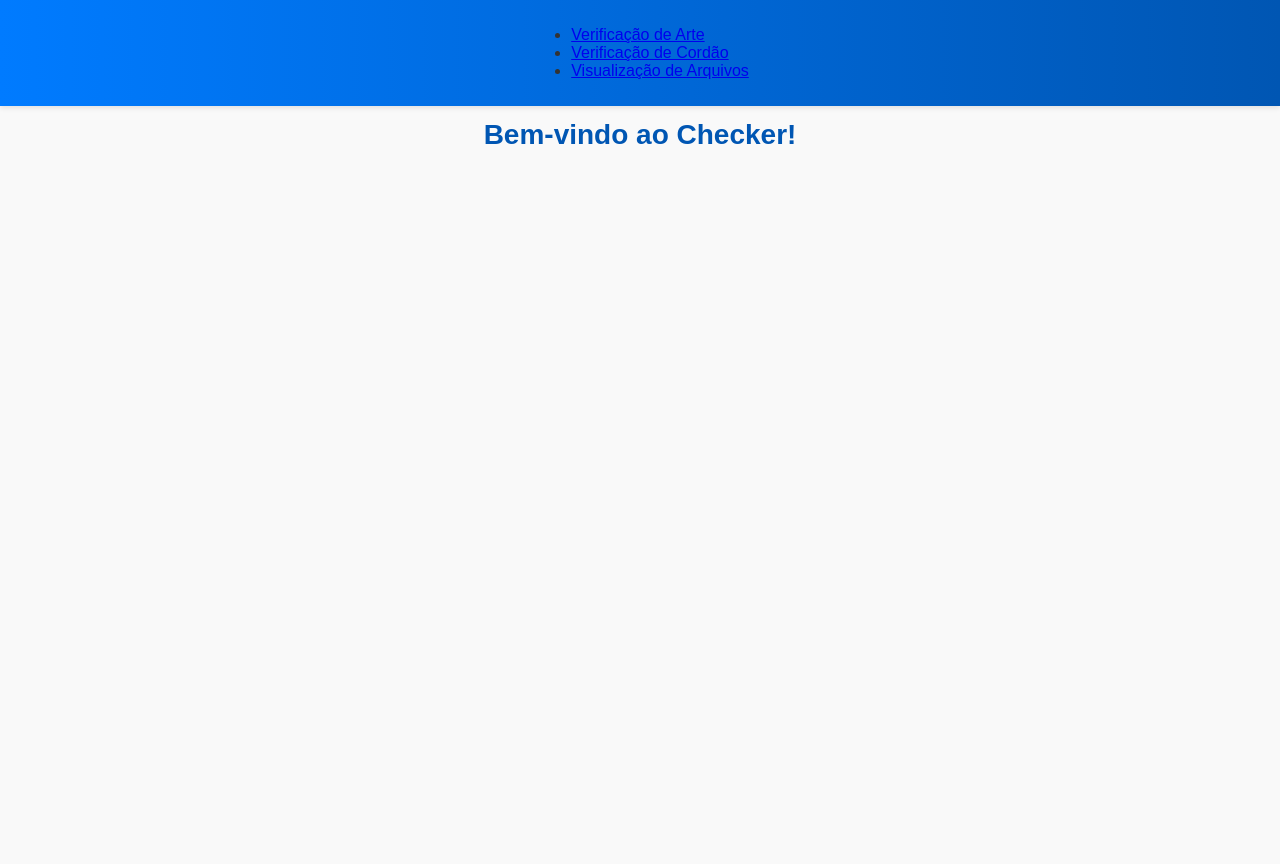
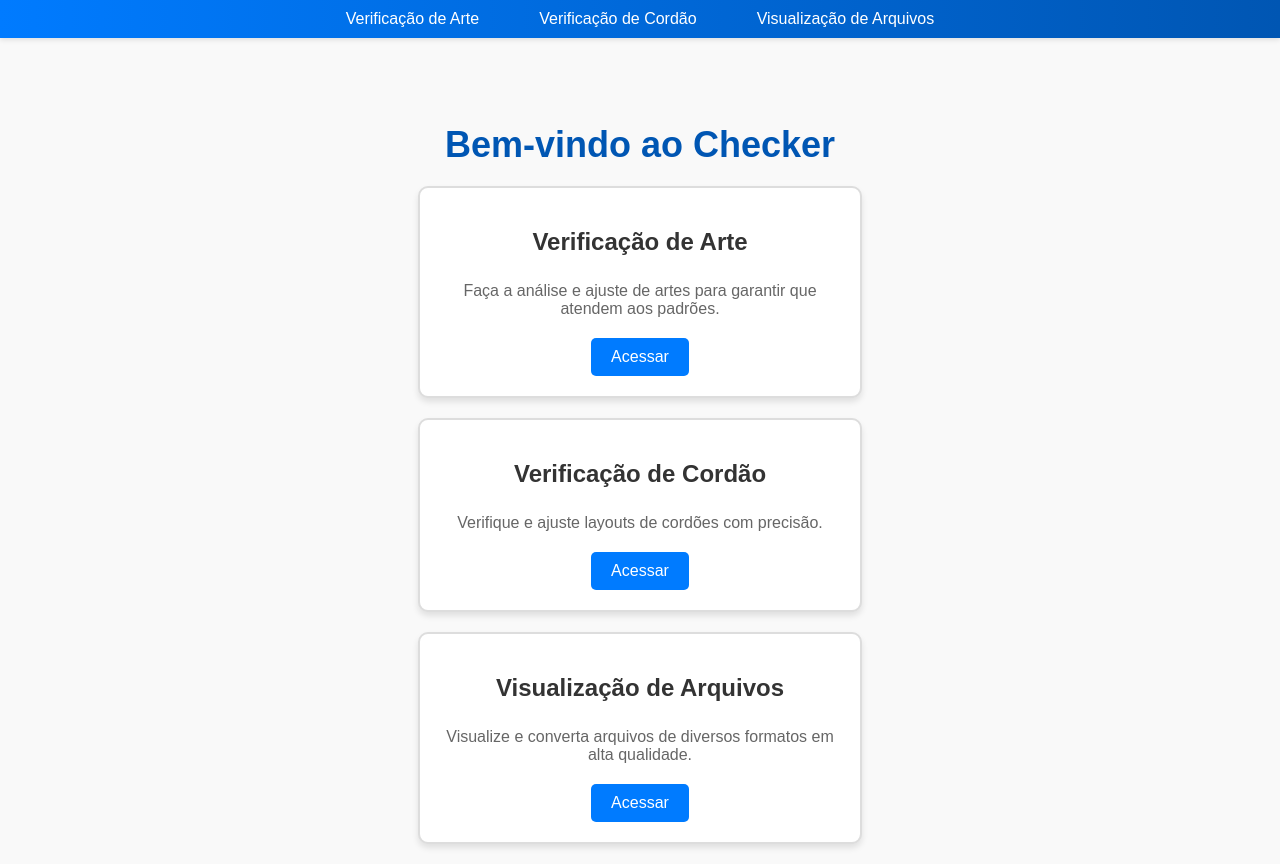
Before and after one commit to DanteCry0/Checker, a plain HTML site: page index.html in a window 1280 px wide. Before the commit the page ends 800 px from the top, so only its background shows below. Drawn offline with Linux system fonts and the light colour scheme.

Commit message:
Update index.html

```diff
--- a/index.html
+++ b/index.html
@@ -4,17 +4,13 @@
     <meta charset="UTF-8">
     <meta name="viewport" content="width=device-width, initial-scale=1.0">
     <title>Checker</title>
-    <!-- Adicionar os arquivos CSS da pasta Checker_Documents -->
-    <link rel="stylesheet" href="Checker_Documents/style.css">
-    <link rel="stylesheet" href="Checker_Documents/verificacao-cordao.css">
-    <link rel="stylesheet" href="Checker_Documents/visualizacao-arquivos.css">
+    <link rel="stylesheet" href="index-style.css"> <!-- Novo CSS -->
 </head>
 <body>
-
     <!-- Cabeçalho fixo -->
     <header>
         <nav>
-            <ul>
+            <ul class="nav-buttons">
                 <li><a href="Checker_Documents/Arte.html">Verificação de Arte</a></li>
                 <li><a href="Checker_Documents/cordao.html">Verificação de Cordão</a></li>
                 <li><a href="Checker_Documents/arquivo.html">Visualização de Arquivos</a></li>
@@ -22,18 +18,31 @@
         </nav>
     </header>
 
+    <!-- Conteúdo principal -->
     <main>
-        <h1>Bem-vindo ao Checker!</h1>
-        <!-- O conteúdo do site será exibido aqui -->
+        <h1>Bem-vindo ao Checker</h1>
         <div id="content">
-            <!-- O conteúdo das páginas será carregado aqui -->
+            <!-- Cartão 1 -->
+            <div class="card">
+                <h2>Verificação de Arte</h2>
+                <p>Faça a análise e ajuste de artes para garantir que atendem aos padrões.</p>
+                <a href="Checker_Documents/Arte.html">Acessar</a>
+            </div>
+
+            <!-- Cartão 2 -->
+            <div class="card">
+                <h2>Verificação de Cordão</h2>
+                <p>Verifique e ajuste layouts de cordões com precisão.</p>
+                <a href="Checker_Documents/cordao.html">Acessar</a>
+            </div>
+
+            <!-- Cartão 3 -->
+            <div class="card">
+                <h2>Visualização de Arquivos</h2>
+                <p>Visualize e converta arquivos de diversos formatos em alta qualidade.</p>
+                <a href="Checker_Documents/arquivo.html">Acessar</a>
+            </div>
         </div>
     </main>
-
-    <!-- Scripts -->
-    <script src="Checker_Documents/script.js"></script>
-    <script src="Checker_Documents/verificacao-cordao.js"></script>
-    <script src="Checker_Documents/visualizacao-arquivos.js"></script>
-
 </body>
 </html>
```
